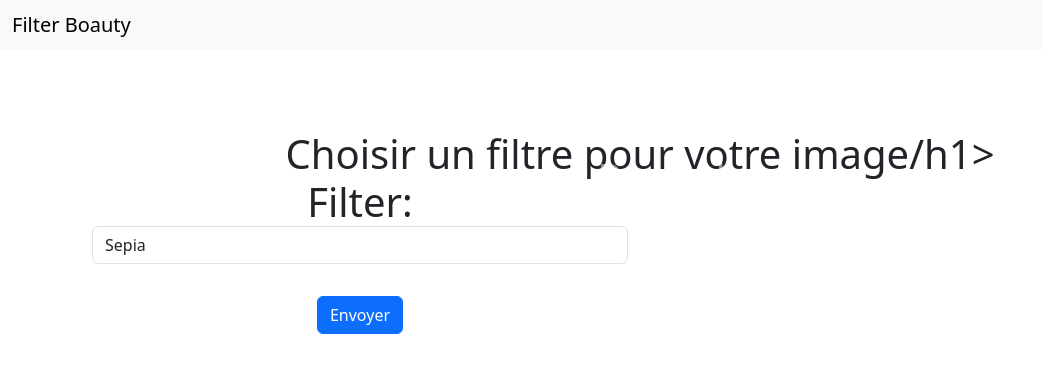
After one commit to gurvanrenault/filterBoauty, a Django app: template src/templates/filters.html in a window 1280 px wide. The commit adds this page. Shown: the top 373 px of the page, without its empty margins (0-1043 px from the left). Run offline with Django 4.2, Linux system fonts and the light colour scheme; the template is opened without the code that fills it: values that come from a table or form of the project are taken from there, others are empty; some libraries are stand-ins or nearby versions.

Commit message:
Ajout d'un carousel pour afficher les previews des filtres

```diff
--- a/src/static/filterBoauty/style.css
+++ b/src/static/filterBoauty/style.css
@@ -16,6 +16,11 @@ h1{
     margin:2em ;
 
 }
-#submit_upload{
-    al
+.textCarousel{
+    -webkit-text-stroke: 1px #000;
+    position: absolute;
+    top: 10%;
+    left: 39%;
+    font-size: 3em;
+    color: #f5f5f5;
 }
--- /dev/null
+++ b/src/templates/filters.html
@@ -0,0 +1,50 @@
+{% include "includes/header.html"%}
+
+    <h1>Choisir un filtre pour votre image/h1>
+    <div class="container">
+        <div class="row">
+
+        </div>
+
+        <div class="row">
+            <div class="col-6">
+
+                <form method="post" action="/download/">
+                    {% csrf_token %}
+                    {{form}}
+                    <input type="hidden" name="filename" value="{{filename}}"/>
+                    <input type="submit" value="Envoyer" class="btn btn-primary" >
+                </form>
+            </div>
+            <div class="col-6">
+                <div id="carouselExampleIndicators" class="carousel slide" data-ride="carousel">
+
+                    <div class="carousel-inner">
+                        {% for filter in filters %}
+                            {% if filter.id == 0  %}
+                                <div class="carousel-item active">
+                                    <span class="textCarousel">{{filter.name }}</span>
+                                    <img class="d-block w-100" src="{{filter.base64}}" alt="Slide{{filter.id}}">
+                                </div>
+                            {% else %}
+                                <div class="carousel-item">
+                                    <span class="textCarousel">{{filter.name }}</span>
+                                    <img class="d-block w-100"src="{{filter.base64}}"  alt="Slide{{filter.id}}">
+                                </div>
+                            {% endif %}
+
+                        {% endfor%}
+                    </div>
+                    <a class="carousel-control-prev" href="#carouselExampleIndicators" role="button" data-slide="prev">
+                        <span class="carousel-control-prev-icon" aria-hidden="true"></span>
+                        <span class="sr-only">Precedent</span>
+                    </a>
+                    <a class="carousel-control-next" href="#carouselExampleIndicators" role="button" data-slide="next">
+                        <span class="carousel-control-next-icon" aria-hidden="true"></span>
+                        <span class="sr-only">Suivant</span>
+                    </a>
+                </div>
+            </div>
+        </div>
+    <div>
+{% include "includes/footer.html"%}
--- a/src/templates/includes/header.html
+++ b/src/templates/includes/header.html
@@ -5,7 +5,9 @@
     <meta charset="utf-8"/>
     <link rel="stylesheet" href="https://cdn.jsdelivr.net/npm/bootstrap@5.3.2/dist/css/bootstrap.min.css" integrity="sha384-T3c6CoIi6uLrA9TneNEoa7RxnatzjcDSCmG1MXxSR1GAsXEV/Dwwykc2MPK8M2HN" crossorigin="anonymous">
     <link rel="stylesheet" href="{% static 'filterBoauty/style.css' %}">
-    <script src="https://cdn.jsdelivr.net/npm/bootstrap@5.3.2/dist/js/bootstrap.min.js" integrity="sha384-BBtl+eGJRgqQAUMxJ7pMwbEyER4l1g+O15P+16Ep7Q9Q+zqX6gSbd85u4mG4QzX+" crossorigin="anonymous"></script>
+    <script src="https://code.jquery.com/jquery-3.2.1.slim.min.js" integrity="sha384-KJ3o2DKtIkvYIK3UENzmM7KCkRr/rE9/Qpg6aAZGJwFDMVNA/GpGFF93hXpG5KkN" crossorigin="anonymous"></script>
+    <script src="https://cdn.jsdelivr.net/npm/popper.js@1.12.9/dist/umd/popper.min.js" integrity="sha384-ApNbgh9B+Y1QKtv3Rn7W3mgPxhU9K/ScQsAP7hUibX39j7fakFPskvXusvfa0b4Q" crossorigin="anonymous"></script>
+    <script src="https://cdn.jsdelivr.net/npm/bootstrap@4.0.0/dist/js/bootstrap.min.js" integrity="sha384-JZR6Spejh4U02d8jOt6vLEHfe/JQGiRRSQQxSfFWpi1MquVdAyjUar5+76PVCmYl" crossorigin="anonymous"></script>
     <title>Filter Boauty</title>
     </head>
     <body>
```
